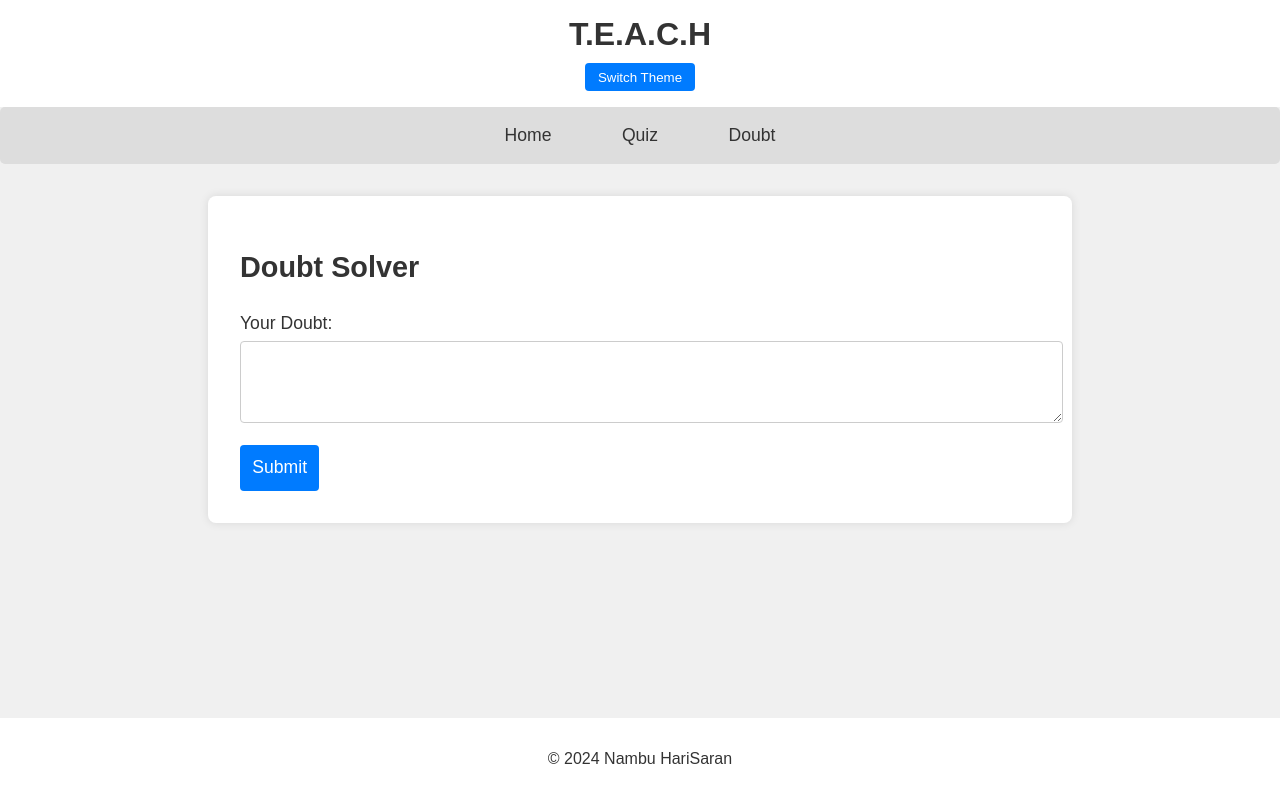
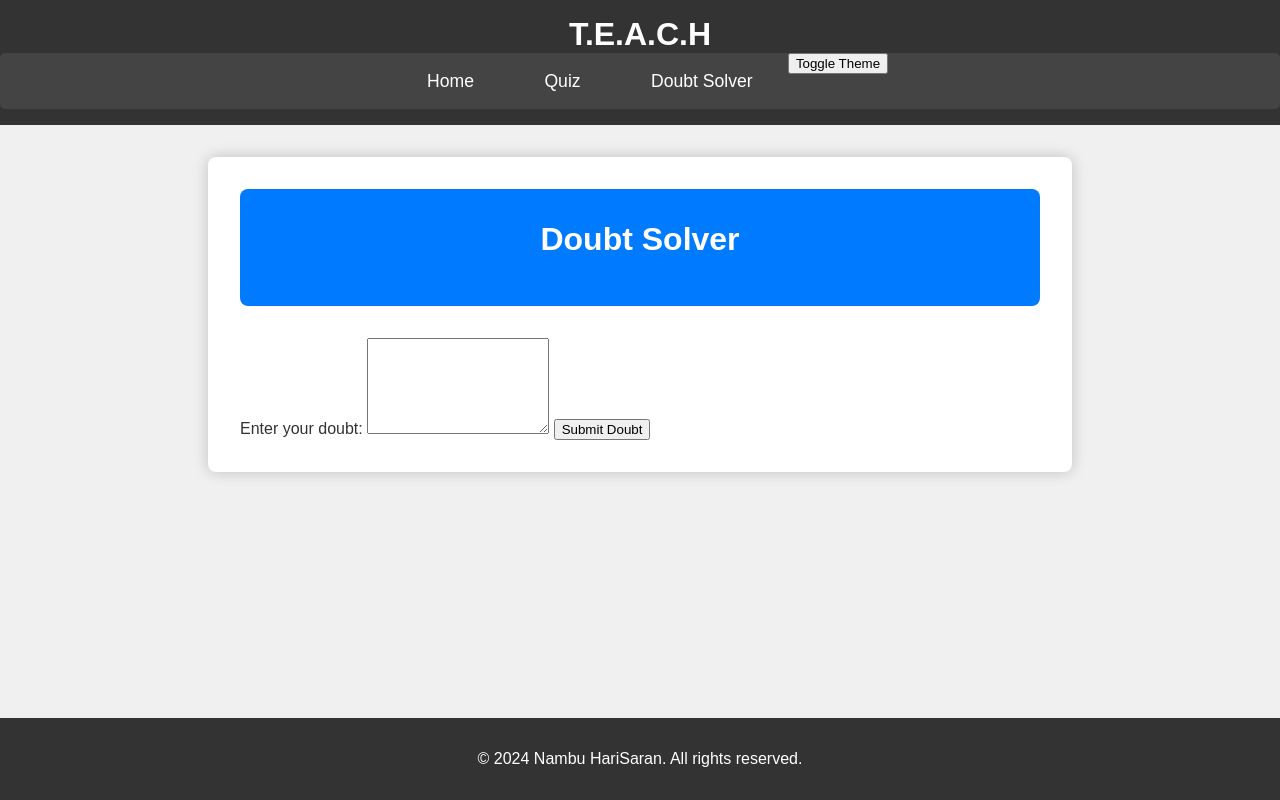
Before and after one commit to HARISARAN123/TEACH, a Flask app: page /doubt in a window 1280 px wide. Run offline with Flask 3, Linux system fonts and the light colour scheme.

Commit message:
Update doubt.html

```diff
--- a/templates/doubt.html
+++ b/templates/doubt.html
@@ -3,41 +3,48 @@
 <head>
     <meta charset="UTF-8">
     <meta name="viewport" content="width=device-width, initial-scale=1.0">
-    <title>Doubt Solver</title>
+    <title>Doubt Solver - T.E.A.C.H</title>
     <link rel="stylesheet" href="{{ url_for('static', filename='style.css') }}">
+    <link rel="icon" href="{{ url_for('static', filename='icon.png') }}" type="image/png">
 </head>
-<body class="{{ 'dark-theme' if dark_mode else 'light-theme' }}">
+<body>
     <header>
         <h1>T.E.A.C.H</h1>
-        <button class="theme-switcher" onclick="toggleTheme()">Switch Theme</button>
-    </header>
         <nav>
             <ul>
                 <li><a href="{{ url_for('home') }}">Home</a></li>
                 <li><a href="{{ url_for('quiz') }}">Quiz</a></li>
-            <li><a href="{{ url_for('doubt') }}">Doubt</a></li>
+                <li><a href="{{ url_for('doubt') }}">Doubt Solver</a></li>
+                <li><button id="theme-toggle">Toggle Theme</button></li>
             </ul>
         </nav>
-    <div class="container doubt">
+    </header>
+
+    <main class="container">
+        <section class="hero">
             <h2>Doubt Solver</h2>
-        <!-- Doubt content here -->
-        <form method="post">
-            <label for="doubt">Your Doubt:</label>
-            <textarea id="doubt" name="doubt" rows="4" required></textarea>
-            <button type="submit">Submit</button>
+        </section>
+
+        <section class="doubt-form">
+            <form method="POST" action="{{ url_for('doubt') }}">
+                <label for="doubt">Enter your doubt:</label>
+                <textarea id="doubt" name="doubt" rows="6" required></textarea>
+                <button type="submit">Submit Doubt</button>
             </form>
+
             {% if answer %}
-            <div class="answer">{{ answer|safe }}</div>
+            <div class="answer">
+                <h3>Answer:</h3>
+                <p>{{ answer|safe }}</p>
+            </div>
             {% endif %}
-    </div>
+        </section>
+    </main>
+
     <footer>
-        <p>&copy; 2024 Nambu HariSaran</p>
+        <p>&copy; 2024 Nambu HariSaran. All rights reserved.</p>
     </footer>
-    <script>
-        function toggleTheme() {
-            document.body.classList.toggle('dark-theme');
-            document.body.classList.toggle('light-theme');
-        }
-    </script>
+
+    <script src="{{ url_for('static', filename='script.js') }}"></script>
 </body>
 </html>
```
Lines whose indentation alone changed are shown as unchanged.
